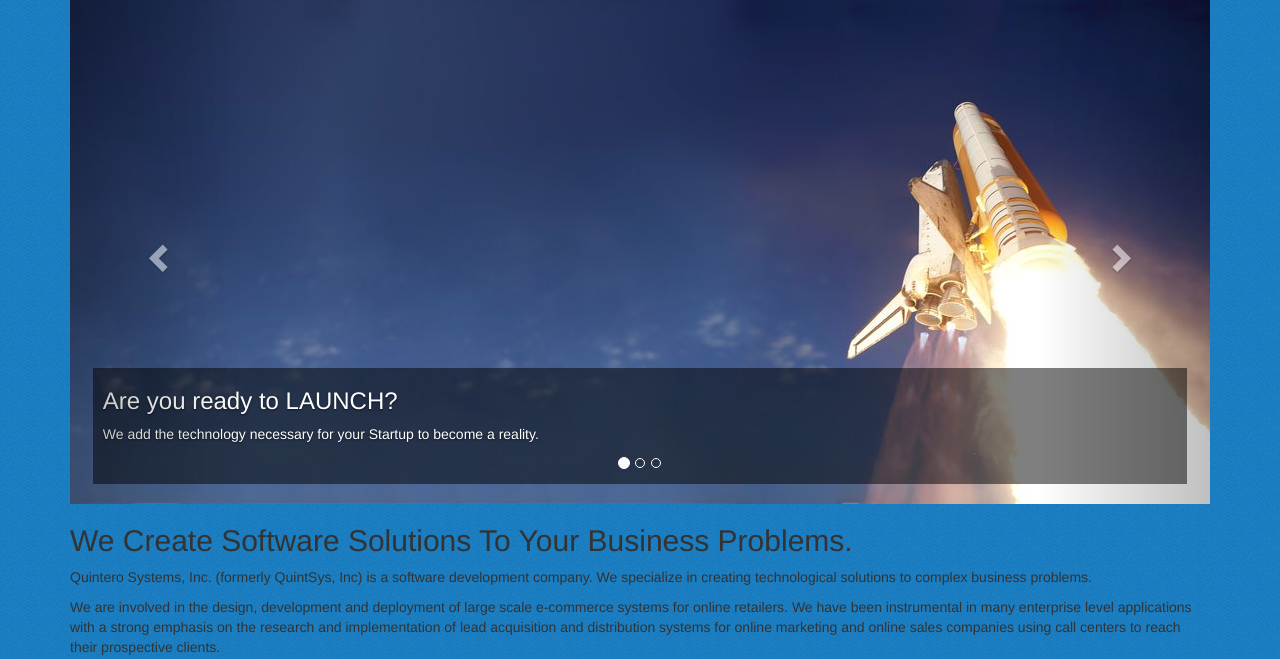
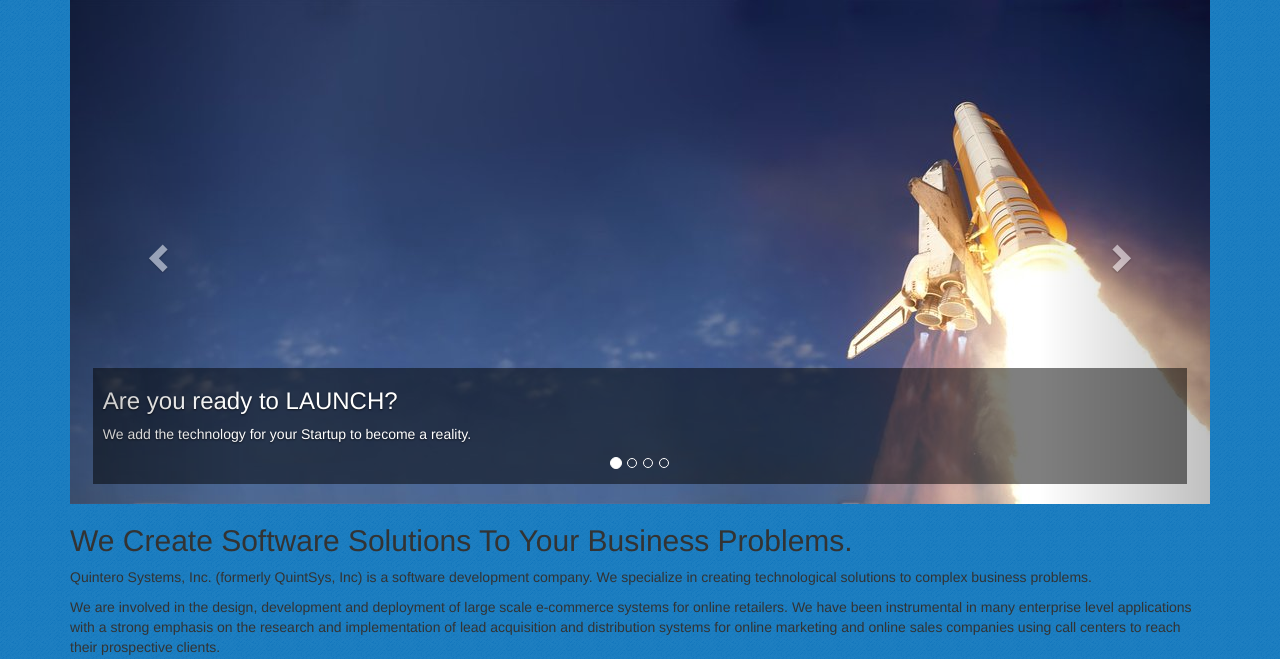
Before and after one commit to QuintSys/quintsys_web, a Rails app: page / in a window 1280 px wide. Shown: the part 93-752 px from the top of the page. Run offline with Rails 7, Linux system fonts and the light colour scheme; style sheets or scripts are compiled from the project's sources; some libraries are stand-ins or nearby versions.

Commit message:
changed text on front page.

```diff
--- a/app/views/home/index.html.erb
+++ b/app/views/home/index.html.erb
@@ -1,9 +1,11 @@
 <div id="carousel" class="carousel slide" data-ride="carousel">
+
   <!-- Indicators -->
   <ol class="carousel-indicators">
     <li data-target="#carousel" data-slide-to="0" class="active"></li>
     <li data-target="#carousel" data-slide-to="1"></li>
     <li data-target="#carousel" data-slide-to="2"></li>
+    <li data-target="#carousel" data-slide-to="3"></li>
   </ol>
 
   <!-- Wrapper for slides -->
@@ -12,7 +14,7 @@
       <%= image_tag('slide-load.png', {:'data-src' => '/assets/slider-launch.jpg', alt: 'Launch your project!'}) %>
       <div class="carousel-caption">
         <h3>Are you ready to LAUNCH?</h3>
-        <p>We add the technology necessary for your Startup to become a reality.</p>
+        <p>We add the technology for your Startup to become a reality.</p>
       </div>
     </div>
     <div class="item">
@@ -39,6 +41,7 @@
       </div>
     </div>
   </div>
+
   <!-- Controls -->
   <a class="left carousel-control" href="#carousel" data-slide="prev">
     <span class="glyphicon glyphicon-chevron-left"></span>
@@ -46,6 +49,7 @@
   <a class="right carousel-control" href="#carousel" data-slide="next">
     <span class="glyphicon glyphicon-chevron-right"></span>
   </a>
+
 </div>
 <article>
   <header>
```
